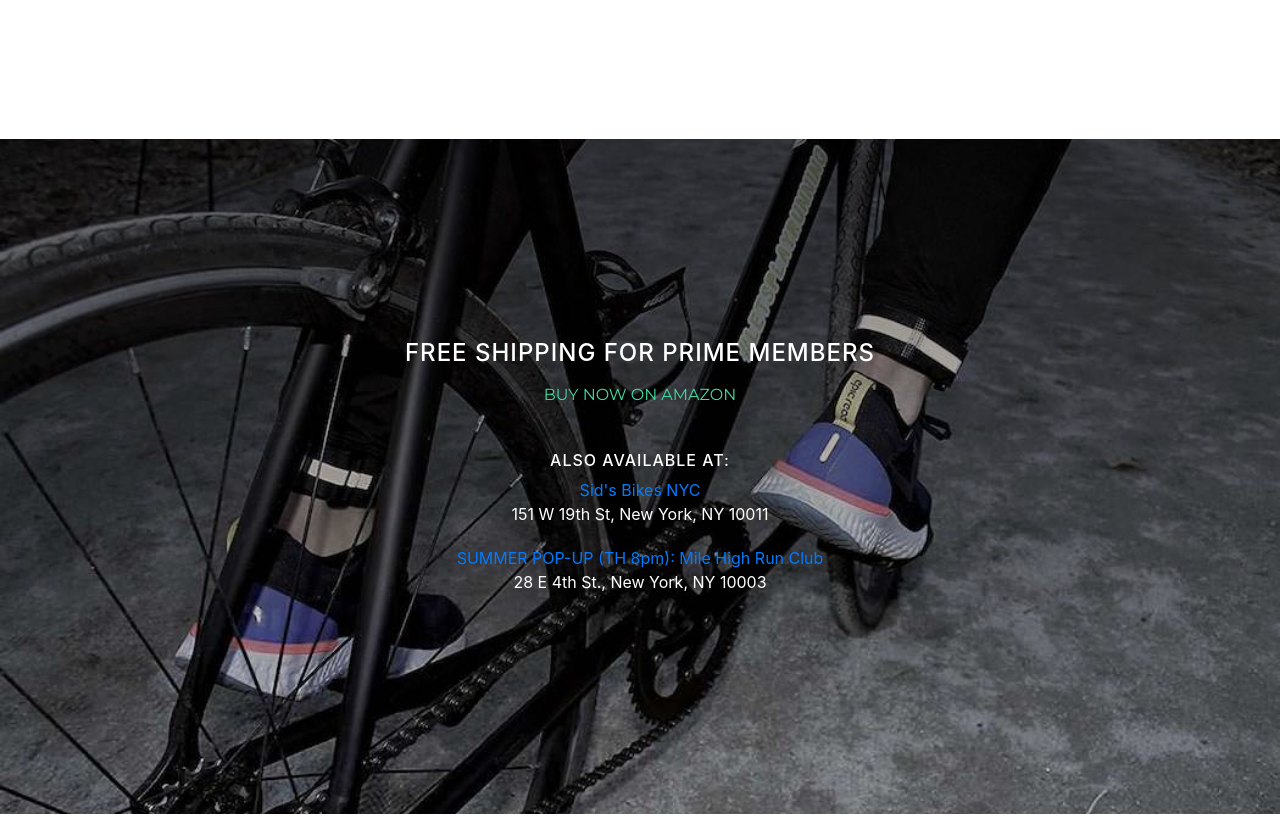
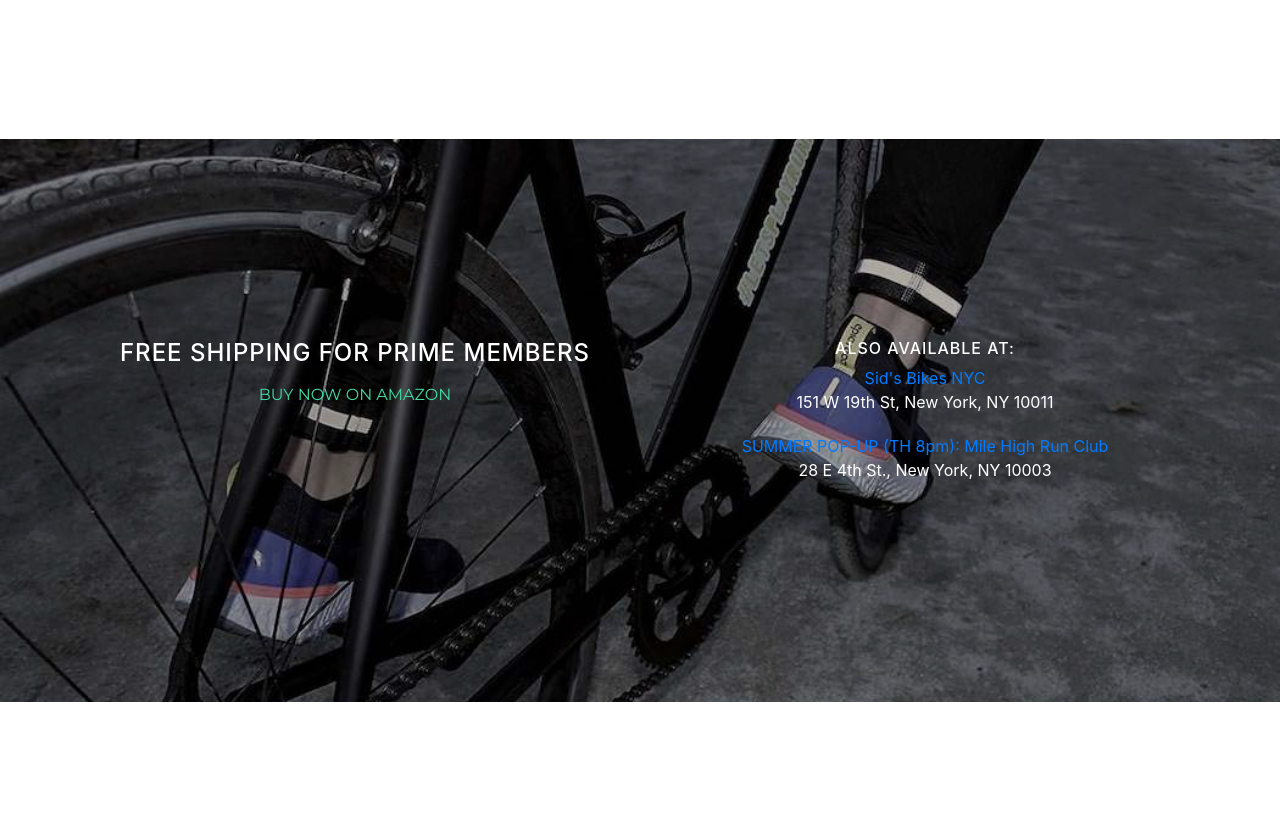
Before and after one commit to fyrfly/fyrfly, a website with bundled scripts: page index.html in a window 1280 px wide. Shown: the part 1960-2778 px from the top of the page. Built offline with nearby package versions, Linux system fonts and the light colour scheme.

Commit message:
last update

```diff
--- a/index.html
+++ b/index.html
@@ -121,7 +121,8 @@
     <!-- Download Section -->
     <section id="download" class="download-section content-section text-center">
       <div class="container">
-        <div class="col-lg-8 mx-auto">
+          <div class="row">
+        <div class="col-sm-6 col-xs-12">
           <h4>Free shipping for Prime members</h4>
           <div class="cta">
              <a href="https://www.amazon.com/FYRFLY-High-Visibility-Reflective-Designed-Adjustable/dp/B07DD7K8PR/ref=sr_1_1?ie=UTF8&qid=1532216661&sr=8-1&keywords=fyrfly+athletics+vest">
@@ -130,16 +131,19 @@
                  </button>
              </a>
           </div>
+        </div>
+        <div class="col-sm-6 col-xs-12">
           <h6>Also Available At:</h6>
-         <ul class="product-features">
+          <ul class="product-features">
               <li class="stockist--list-item underline"><a href="https://www.sidsbikes.com/">Sid's Bikes NYC</a>
                 <ul class="product-features"><li>151 W 19th St, New York, NY 10011</li></ul>
                 <li class="stockist--list-item underline">
                     <a href="https://www.milehighrunclub.com/">SUMMER POP-UP (TH 8pm): Mile High Run Club</a>
                     <ul class="product-features"><li>28 E 4th St., New York, NY 10003</li></ul>
                 </li>
-        </ul>
+            </ul>
         </div>
+      </div>
       </div>
     </section>
 
--- a/scss/grayscale.scss
+++ b/scss/grayscale.scss
@@ -205,7 +205,7 @@ a {
 
 .download-section {
   color: white;
-  background: linear-gradient(rgba(0,0,0,.5), rgba(0,0,0,0)),url('../images/pedals.jpg') no-repeat center center scroll;
+  background: linear-gradient(rgba(0,0,0,.3), rgba(0,0,0,.3)),url('../images/pedals.jpg') no-repeat center center scroll;
   background-color: black;
   -webkit-background-size: cover;
   -moz-background-size: cover;
```
Also changed, not shown: css/grayscale.css, css/grayscale.min.css.
